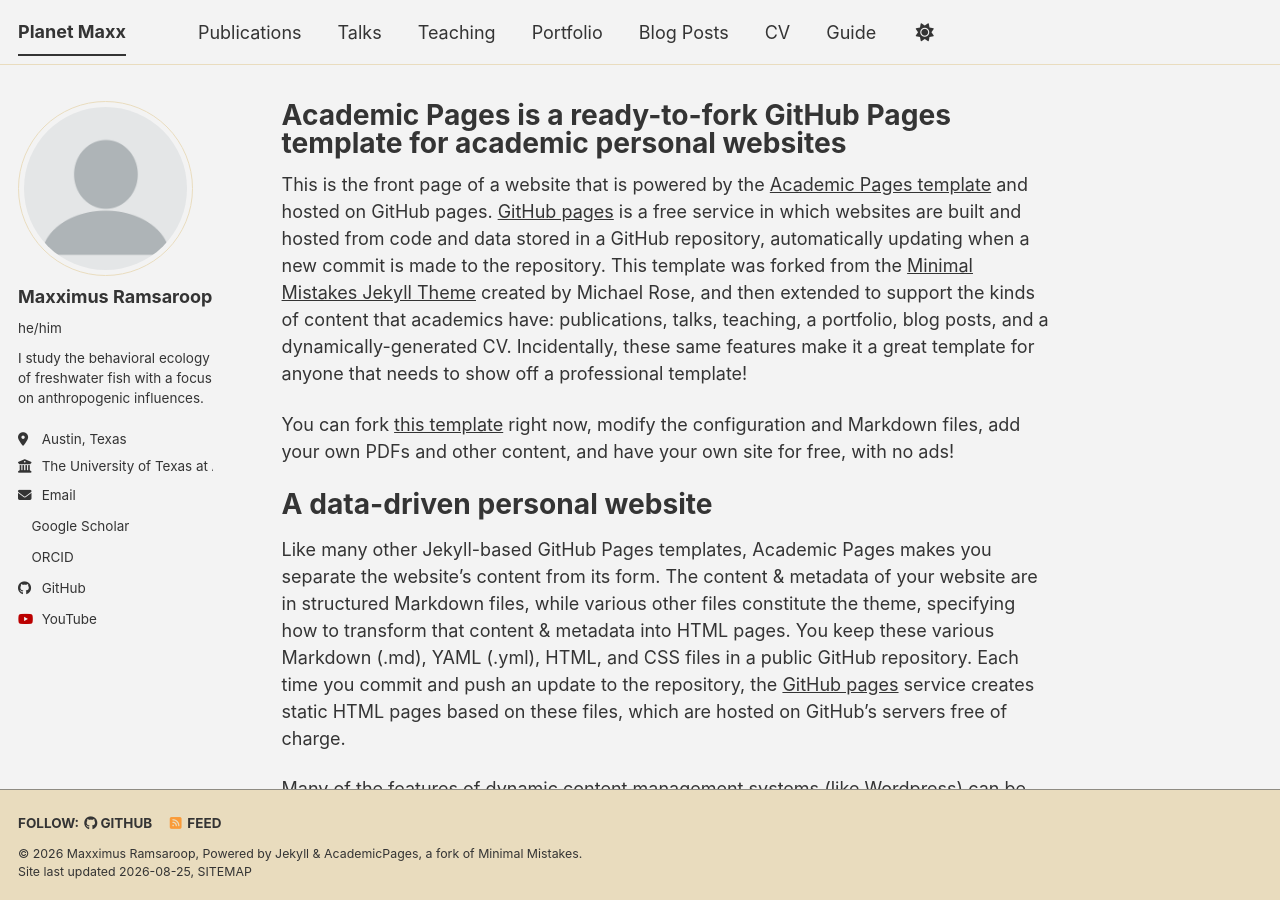
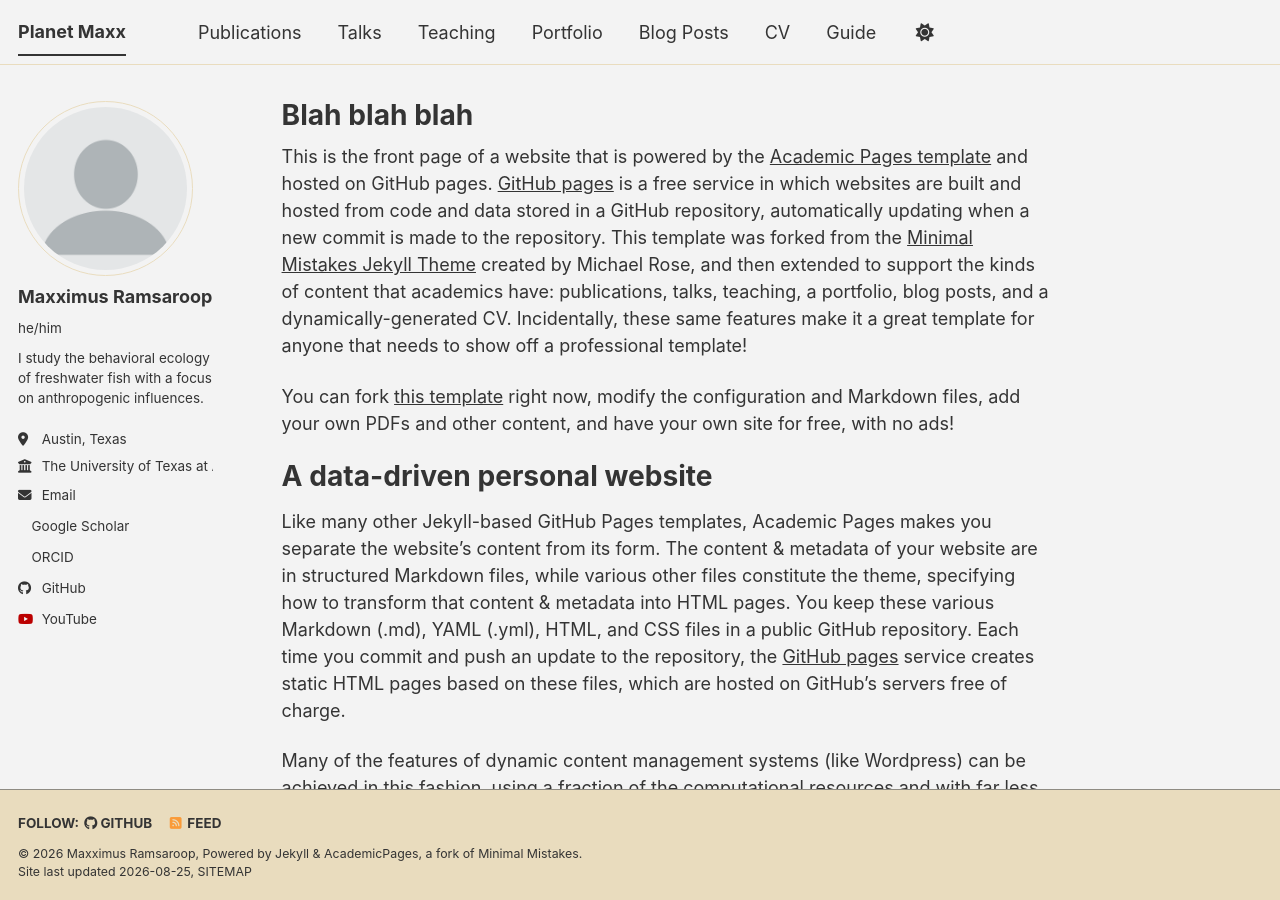
Before and after one commit to MaxxRAM/maxxram.github.io, a Jekyll site: the page built from _pages/about.md, in a window 1280 px wide and 900 px high. Built offline with Jekyll 4.4.1, drawn with Linux system fonts in a browser that asks for light colours; a style sheet for code colours, icons or effects is not loaded.

Commit message:
Update title in about.md to 'Blah blah blah'

```diff
--- a/_pages/about.md
+++ b/_pages/about.md
@@ -1,6 +1,6 @@
 ---
 permalink: /
-title: "Academic Pages is a ready-to-fork GitHub Pages template for academic personal websites"
+title: "Blah blah blah"
 author_profile: true
 redirect_from:
   - /about/
```
